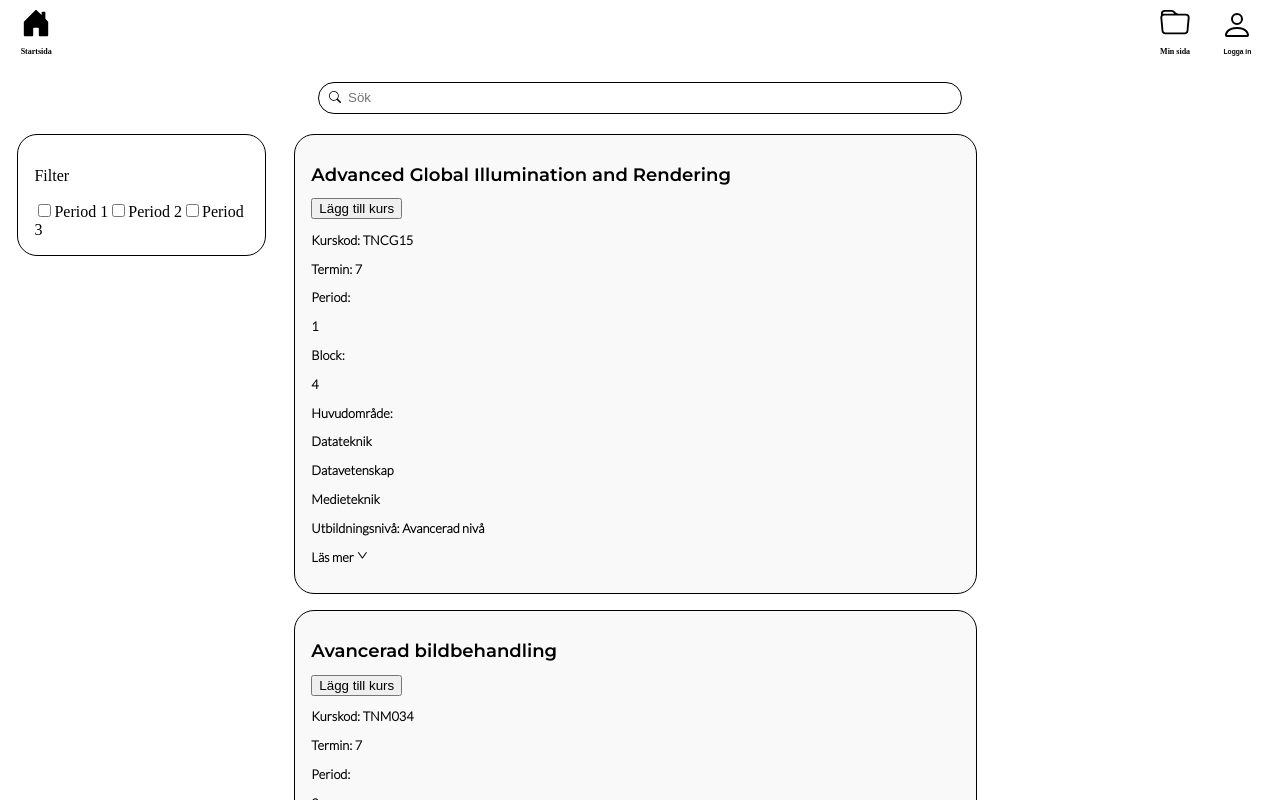
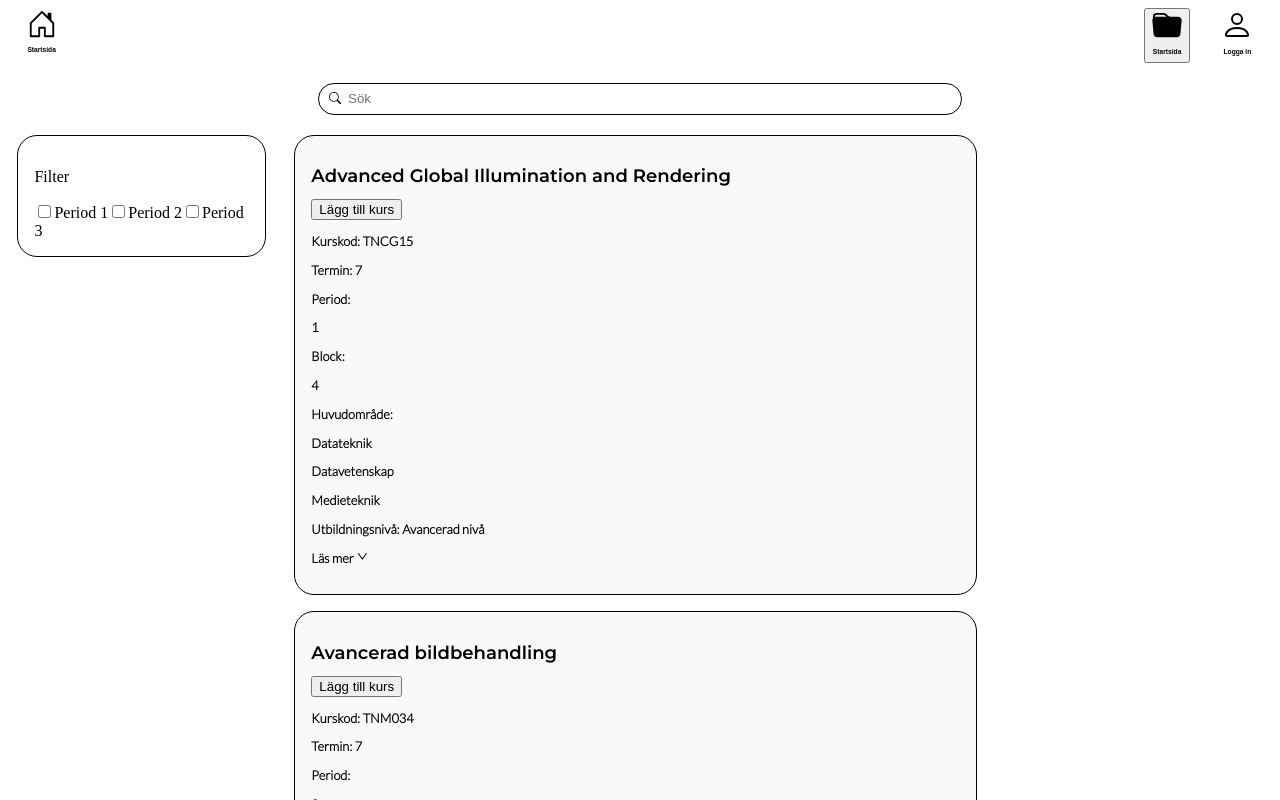
Before and after one commit to jronnefalk/lithe_val, a React (Create React App) app: page / in a window 1280 px wide. Shown: the top 800 px of the page. Built offline with nearby package versions, Linux system fonts and the light colour scheme; no server answers.

Commit message:
finsjusteringar på many
hovra samt början på att icon ska bli ifylld när man klickar på den

```diff
--- a/src/App.js
+++ b/src/App.js
@@ -1,15 +1,18 @@
 // Externa bibliotek
-import React from "react";
+import React, { useState } from "react";
 import { Link, Route, Routes } from "react-router-dom";
 import { MinSida } from "./pages/MinSida";
 import { Start } from "./pages/Start";
 
 //design
 import "./design/meny.css";
+//import React, { useState } from "react";
 
 //icons
 import { BsHouseDoorFill } from "react-icons/bs";
+import { BsHouseDoor } from "react-icons/bs";
 import { BsFolder } from "react-icons/bs";
+import { BsFolderFill } from "react-icons/bs";
 
 // Komponenter
 // import googleSignin from "./components/Signup";
@@ -19,6 +22,24 @@ import Kurs from "./components/Kurs";
 import Filters from "./components/Filters";
 
 function App() {
+  // Define the state variable for the icon
+  const [isDoorOpen, setIsDoorOpen] = useState(false);
+  //const [isHomePage, setIsHomePage] = useState(true);
+
+  // Define the click event handler
+  function handleClick() {
+    // Update the state variable to toggle the icon
+    setIsDoorOpen((prevIsDoorOpen) => !prevIsDoorOpen);
+  }
+
+  // function HandleIconClick() {
+  //   const handleIconClick = () => {
+  //     if (!isHomePage) {
+  //       setIsHomePage(true);
+  //     }
+  //   };
+  // }
+
   return (
     <>
       <div class="menybar">
@@ -28,11 +49,15 @@ function App() {
             {" "}
             <span>
               {" "}
-              <BsHouseDoorFill
-                size={30}
-                style={{ padding: 0, margin: 0 }}
-              />{" "}
-              <h1 class="text">Startsida</h1>
+              <button class="startknapp" onClick={handleClick}>
+                {isDoorOpen ? (
+                  <BsHouseDoorFill size={30} />
+                ) : (
+                  <BsHouseDoor size={30} />
+                )}
+
+                <h1 class="text">Startsida</h1>
+              </button>{" "}
             </span>
           </Link>
         </div>
@@ -41,8 +66,14 @@ function App() {
           <Link to="/minasidor">
             <span>
               {" "}
-              <BsFolder size={30} style={{ padding: 0, margin: 0 }} />{" "}
-              <h1 class="text">Min sida</h1>
+              <button class="minsidaknapp" onClick={handleClick}>
+                {isDoorOpen ? (
+                  <BsFolder size={30} />
+                ) : (
+                  <BsFolderFill size={30} />
+                )}
+                <h1 class="text">Startsida</h1>
+              </button>{" "}
             </span>
           </Link>
         </div>
--- a/src/design/meny.css
+++ b/src/design/meny.css
@@ -25,26 +25,25 @@
   border: none;
   background: none;
 }
-
 .text {
   font-size: 0.5em;
   color: black;
 }
+
+.startknapp {
+  background-color: white;
+  border: none;
+}
+
 .menybar svg {
   color: black;
+
 }
-.menybar svg:hover {
+.menybar svg:hover,
+.menybar svg:hover + .text{
   color: red;
 }
-.start:hover .text {
-  color: red;
-}
-.minasidor:hover .text {
-  color: red;
-}
-.loggain:hover .text {
-  color: red;
-}
+
 a:link {
   text-decoration: none;
 }
```
